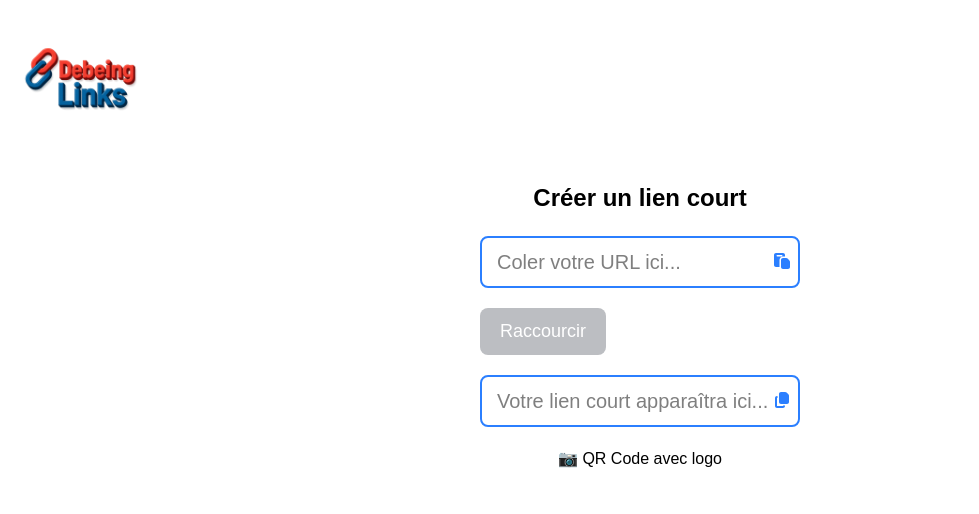
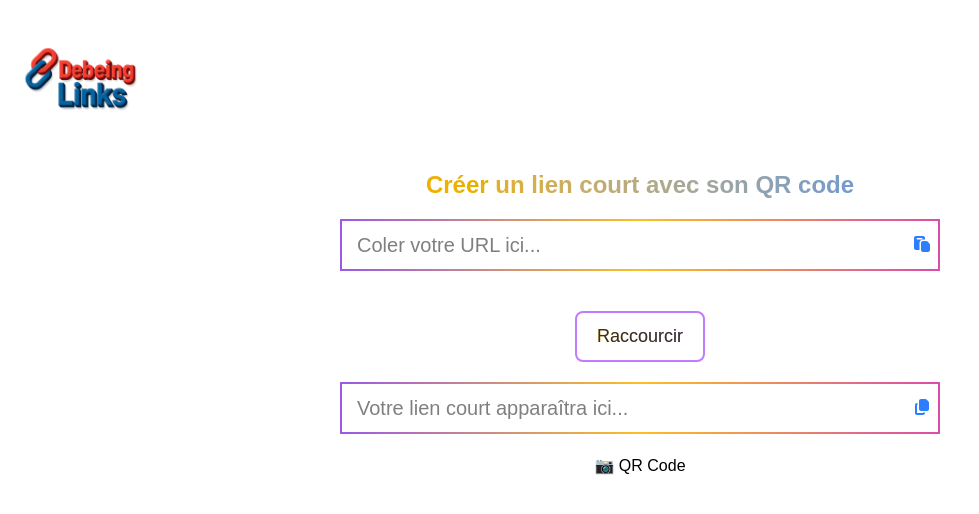
Before and after one commit to Debeing/Site-Web-de-raccourcissement-de-liens, a React (Vite) app: page / in a window 1280 px wide. Shown: the top 514 px of the page, without its empty margins (0-979 px from the left). Built offline with nearby package versions, Linux system fonts and the light colour scheme.

Commit message:
Fin projet

```diff
--- a/src/App.tsx
+++ b/src/App.tsx
@@ -2,7 +2,7 @@ import { FontAwesomeIcon } from "@fortawesome/react-fontawesome";
 import { faPaste } from "@fortawesome/free-solid-svg-icons";
 import { faCopy } from "@fortawesome/free-solid-svg-icons";
 import "./index.css";
-import { useState, useRef} from "react";
+import { useState, useRef } from "react";
 import QRCodeStyling from "qr-code-styling";
 
 const REBRANDLY_API_KEY = "62d2ff527f494e39af0170f7dfb37817";
@@ -11,15 +11,16 @@ function App() {
   const [url, setUrl] = useState("");
   const [shortUrl, setShortUrl] = useState("");
   const qrRef = useRef<HTMLDivElement>(null);
+  const qrCodeInstance = useRef<QRCodeStyling | null>(null);
 
   const handleCopy = () => {
     navigator.clipboard.writeText(shortUrl);
-  }
+  };
 
   const handlePaste = async () => {
     const text = await navigator.clipboard.readText();
     setUrl(text);
-  }
+  };
 
   const handleShorten = async () => {
     if (!url) return;
@@ -28,27 +29,28 @@ function App() {
       const response = await fetch("https://api.rebrandly.com/v1/links", {
         method: "POST",
         headers: {
-          "apikey": REBRANDLY_API_KEY,
-          "Content-Type": "application/json"
+          apikey: REBRANDLY_API_KEY,
+          "Content-Type": "application/json",
         },
-        body: JSON.stringify({ destination: url })
+        body: JSON.stringify({ destination: url }),
       });
       const data = await response.json();
       setShortUrl(data.shortUrl || "Erreur Rebrandly");
       // 2. Générer le QR code avec logo
       if (data.shortUrl && qrRef.current) {
-        const qrCodeStyling = new QRCodeStyling({
-          width: 150,
-          height: 150,
+        qrCodeInstance.current = new QRCodeStyling({
+          width: 500,
+          height: 500,
           data: data.shortUrl,
           image: "/Logo.png", // Chemin vers ton logo
           dotsOptions: { color: "#090909ff", type: "rounded" },
-          imageOptions: { crossOrigin: "anonymous", margin: 5 }
+          imageOptions: { crossOrigin: "anonymous", margin: 5 },
         });
         qrRef.current.innerHTML = "";
-        qrCodeStyling.append(qrRef.current);
+        qrCodeInstance.current.append(qrRef.current);
       } else if (qrRef.current) {
         qrRef.current.innerHTML = "";
+        qrCodeInstance.current = null;
       }
     } catch {
       setShortUrl("Erreur réseau");
@@ -63,43 +65,64 @@ function App() {
       </nav>
       <div className="w-200 h-100 eric mt-[-25px] mx-auto rounded-lg flex justify-center items-center">
         <div className="">
-          <h1>Créer un lien court</h1>
+          <h1 className="text-4xl font-bold animate-gradient bg-gradient-to-r from-pink-500 via-yellow-500 to-blue-500 bg-clip-text text-transparent">
+            Créer un lien court avec son QR code
+          </h1>
           <div className="relative">
             <input
               type="url"
               value={url}
               onChange={(e) => setUrl(e.target.value)}
               placeholder="Coler votre URL ici...  "
-              className="rounded-lg border-2 border-blue-500 focus:border-blue-500 w-80 focus:outline-none pl-10"
+              className="rounded-lg animate-border-gradient w-150 focus:outline-none pl-10"
             />
-            <span className="absolute right-2 top-1/2 transform -translate-y-1/2 text-blue-500"
-             onClick={handlePaste}>
+            <span
+              className="absolute right-2 top-1/2 transform -translate-y-1/2 text-blue-500"
+              onClick={handlePaste}
+            >
               <FontAwesomeIcon icon={faPaste} className="cursor-pointer" />
             </span>
           </div>
+          <div className="flex justify-center mt-5">
             <button
               type="button"
-            className="cursor-pointer flex mt-5"
+              className="cursor-pointer flex mt-5 animate-gradient bg-gradient-to-r from-pink-400 via-yellow-400 to-purple-500 bg-clip-text text-transparent border-2 border-purple-400 px-4 py-2 rounded"
               onClick={handleShorten}
             >
               Raccourcir
             </button>
+          </div>
           <div className="relative mt-5">
             <input
               type="text"
               value={shortUrl}
               readOnly
               placeholder="Votre lien court apparaîtra ici..."
-              className="rounded-lg border-2 border-blue-500 focus:border-blue-500 w-80 focus:outline-none pl-10"
+              className="rounded-lg animate-border-gradient w-150 focus:outline-none pl-10"
             />
-            <span className="absolute right-2 top-1/2 transform -translate-y-1/2  text-blue-500"
-             onClick={handleCopy}>
+            <span
+              className="absolute right-2 top-1/2 transform -translate-y-1/2 text-blue-500"
+              onClick={handleCopy}
+            >
               <FontAwesomeIcon icon={faCopy} className="cursor-pointer" />
             </span>
           </div>
           <div className="mt-[-20px] text-center">
-            <p className="mt-10">📷 QR Code avec logo</p>
+            <p className="mt-10">📷 QR Code</p>
             <div ref={qrRef} className="flex justify-center mt-5" />
+            {qrCodeInstance.current && (
+              <button
+                className="mt-5 animate-gradient bg-gradient-to-r from-pink-500 via-yellow-500 to-blue-500 bg-clip-text text-transparent border-2 border-blue-500 px-4 py-2 rounded"
+                onClick={() =>
+                  qrCodeInstance.current?.download({
+                    name: "qr-code",
+                    extension: "png",
+                  })
+                }
+              >
+                Télécharger le QR Code
+              </button>
+            )}
           </div>
         </div>
       </div>
--- a/src/index.css
+++ b/src/index.css
@@ -1,3 +1,24 @@
+@keyframes border-gradient-move {
+  0% { border-image-source: linear-gradient(90deg, #ec4899, #fbbf24, #8b5cf6); border-image-slice: 1; }
+  100% { border-image-source: linear-gradient(270deg, #ec4899, #fbbf24, #8b5cf6); border-image-slice: 1; }
+}
+
+.animate-border-gradient {
+  border-width: 2px;
+  border-style: solid;
+  border-image-source: linear-gradient(90deg, #ec4899, #fbbf24, #8b5cf6);
+  border-image-slice: 1;
+  animation: border-gradient-move 3s linear infinite;
+}
+@keyframes gradient-move {
+  0% { background-position: 0% 50%; }
+  100% { background-position: 100% 50%; }
+}
+
+.animate-gradient {
+  background-size: 200% 200%;
+  animation: gradient-move 3s linear infinite;
+}
 @import "tailwindcss";
 
 input {
@@ -6,11 +27,9 @@ input {
   padding: 0 15px;
   font-size: 20px;
   font-weight: 300;
-
 }
-    button {
-        background-color: #bcbec2;
-        color: white;
+button  {
+  color: rgb(51, 49, 49);
   padding: 10px 20px;
   border-radius: 8px;
   font-size: 18px;
@@ -25,11 +44,24 @@ input {
   margin-bottom: 20px;
   text-align: center;
 }
+@keyframes gradient {
+  0% { background-position: 0% 50%; }
+  100% { background-position: 100% 50%; }
+}
+.animate-gradient {
+  background-size: 200% 200%;
+  animation: gradient 3s linear infinite;
+}
+
+.flex.justify-center.mt-5 > canvas {
+  width: 150px;
+  height: 150px ;
+}
 body {
-        font-family: 'Poppins', sans-serif;
+  font-family: "Poppins", sans-serif;
 }
 @media (max-width: 600px) {
-      nav{
+  nav {
     flex-direction: column;
     align-items: center;
   }
@@ -41,7 +73,7 @@ input {
     width: 100%;
     font-size: 16px;
   }
-        .eric{
+  .eric {
     width: 100%;
     height: auto;
     padding: 20px;
```
Lines whose indentation alone changed are shown as unchanged.
